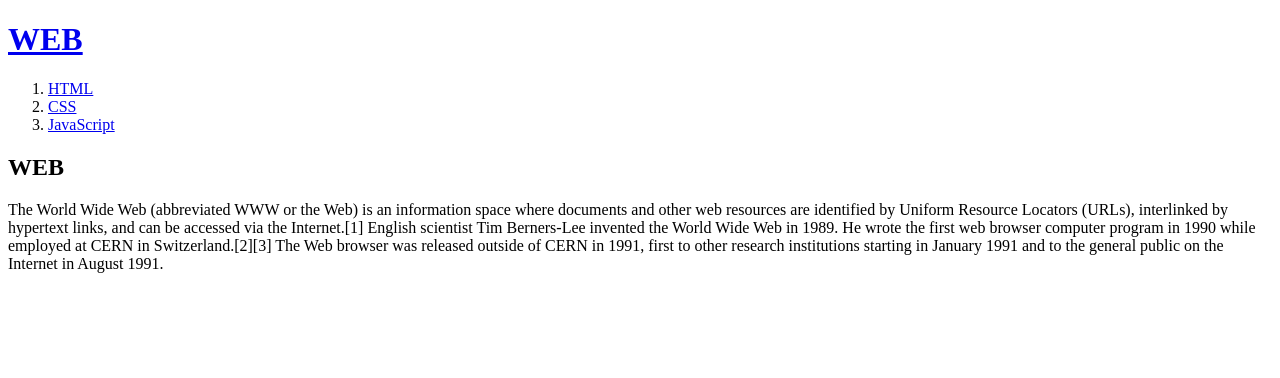
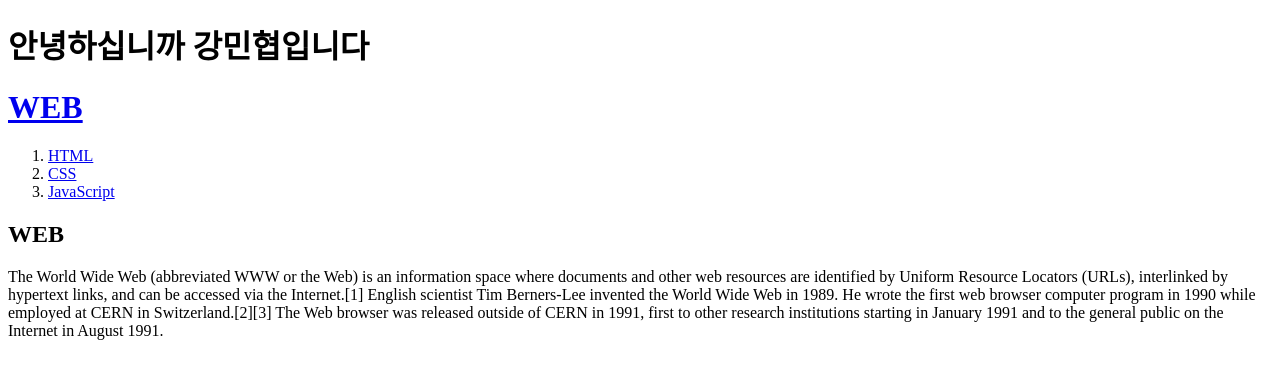
Before and after one commit to MinHyup1/heroku-study, a website: page index.html in a window 1280 px wide. Drawn offline with Linux system fonts and the light colour scheme.

Commit message:
소스 첫 인포팅ㅋㅋ

```diff
--- a/index.html
+++ b/index.html
@@ -5,6 +5,7 @@
   <meta charset="utf-8">
 </head>
 <body>
+  <h1>안녕하십니까 강민협입니다</h1>
   <h1><a href="index.html">WEB</a></h1>
   <ol>
     <li><a href="1.html">HTML</a></li>
```
